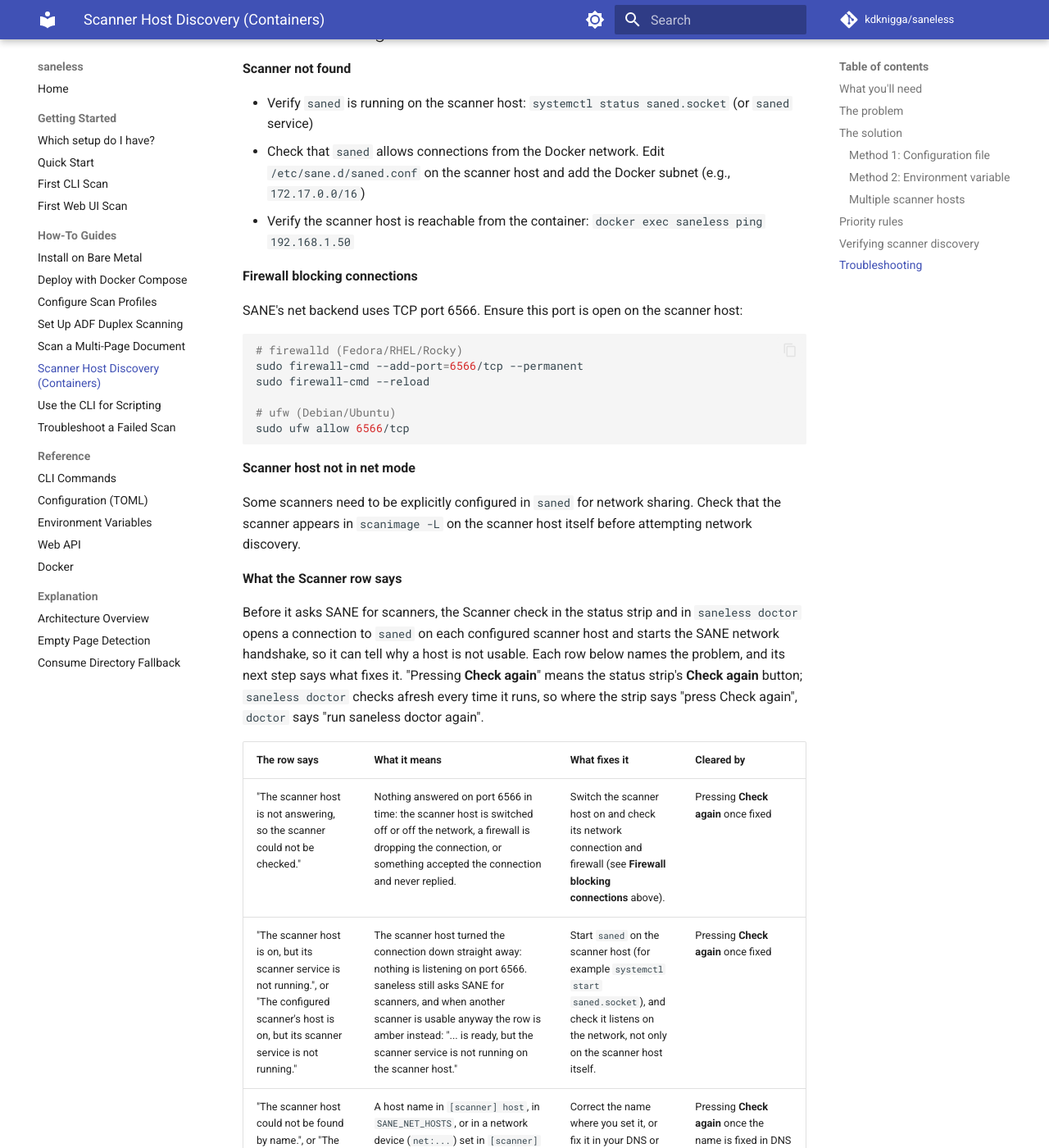
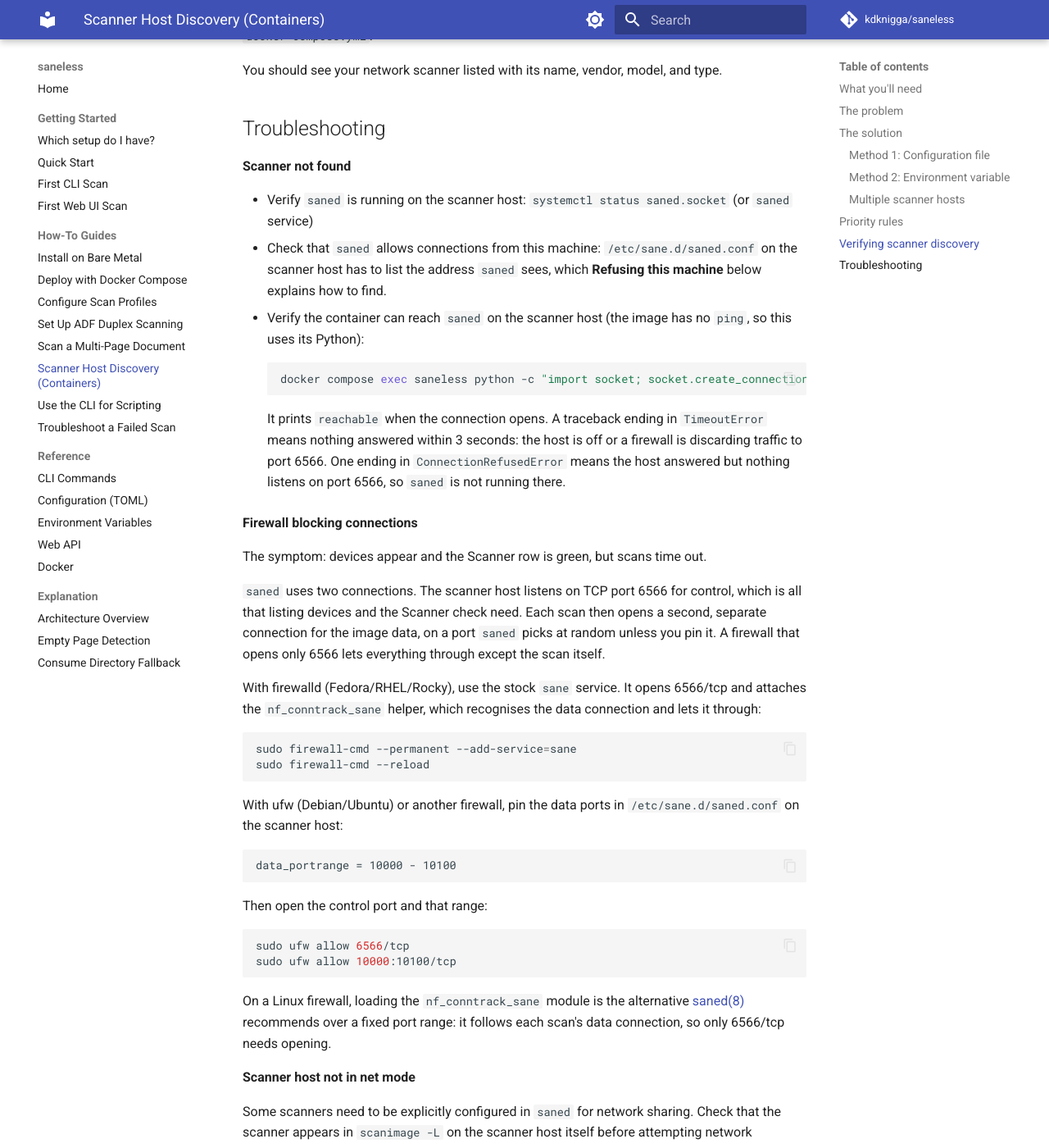
Before and after one commit to kdknigga/saneless, an MkDocs documentation site: the page built from docs/how-to/scanner-host-discovery.md, in a window 1280 px wide and 1400 px high, scrolled down 2124 px. Shown: the whole window at 82% size. Built offline with MkDocs 1.6.1 and Material for MkDocs 9.7.7, drawn with Linux system fonts in a browser that asks for light colours; comment, search, counter and statistics services are not loaded; some of the changed text lies outside the part shown.

Commit message:
docs(49-03): saned firewall and container troubleshooting that work
- Firewall advice covers saned's data connection: firewalld's stock
  sane service (6566/tcp plus nf_conntrack_sane), or a pinned
  data_portrange opened alongside 6566/tcp for ufw and others; names
  the green-row-but-scans-time-out symptom (M-36)
- Container commands run as written in the compose deployment:
  docker compose exec/restart saneless, a Python socket probe in place
  of ping (N-69, D-15)
- saned.conf allow line comes from docker network inspect
  <project>_default for a same-host saned, the Docker host's LAN
  address for a remote one, instead of a fixed 172.17.0.0/16 (D-15)
- USB wording is the image's design choice, not an impossibility (D-15)
- 'dropping' reworded to 'discarding' in two sentences so the plan's
  'ping ' grep gate does not match prose

Co-Authored-By: Claude Opus 5.5 (1M context) <noreply@anthropic.com>
Claude-Session: https://claude.ai/code/session_013CxQxLcnRUSK9XY3SKundu

````diff
--- a/docs/how-to/scanner-host-discovery.md
+++ b/docs/how-to/scanner-host-discovery.md
@@ -10,7 +10,7 @@ Configure saneless running inside a Docker container to detect network scanners
 
 ## The problem
 
-Docker containers cannot access USB scanners attached to the host. Network scanners require SANE's net backend to know which hosts to probe, but containers do not inherit the host's `/etc/sane.d/net.conf`.
+The saneless image reaches every scanner over the network. By design it ships only SANE's `net` and `escl` backends and no USB backend, so a scanner plugged into the Docker host by USB needs `saned` running on that host, and saneless reaches it through `saned` like any other scanner host (see [Which setup do I have?](../getting-started/which-setup.md)). SANE's net backend has to be told which hosts to probe, and the container does not inherit the host's `/etc/sane.d/net.conf`.
 
 ## The solution
 
@@ -66,8 +66,10 @@ When `[scanner] device` is set, the Scanner check looks for that device by name
 After starting the container, verify that scanners are discovered:
 
 ```bash
-docker exec saneless saneless devices
+docker compose exec saneless saneless devices
 ```
+
+Run it, and the other `docker compose` commands on this page, from the directory that holds your `docker-compose.yml`.
 
 You should see your network scanner listed with its name, vendor, model, and type.
 
@@ -76,21 +78,42 @@ You should see your network scanner listed with its name, vendor, model, and typ
 **Scanner not found**
 
 - Verify `saned` is running on the scanner host: `systemctl status saned.socket` (or `saned` service)
-- Check that `saned` allows connections from the Docker network. Edit `/etc/sane.d/saned.conf` on the scanner host and add the Docker subnet (e.g., `172.17.0.0/16`)
-- Verify the scanner host is reachable from the container: `docker exec saneless ping 192.168.1.50`
+- Check that `saned` allows connections from this machine: `/etc/sane.d/saned.conf` on the scanner host has to list the address `saned` sees, which **Refusing this machine** below explains how to find.
+- Verify the container can reach `saned` on the scanner host (the image has no `ping`, so this uses its Python):
+
+    ```bash
+    docker compose exec saneless python -c "import socket; socket.create_connection(('192.168.1.50', 6566), 3); print('reachable')"
+    ```
+
+    It prints `reachable` when the connection opens. A traceback ending in `TimeoutError` means nothing answered within 3 seconds: the host is off or a firewall is discarding traffic to port 6566. One ending in `ConnectionRefusedError` means the host answered but nothing listens on port 6566, so `saned` is not running there.
 
 **Firewall blocking connections**
 
-SANE's net backend uses TCP port 6566. Ensure this port is open on the scanner host:
+The symptom: devices appear and the Scanner row is green, but scans time out.
+
+`saned` uses two connections. The scanner host listens on TCP port 6566 for control, which is all that listing devices and the Scanner check need. Each scan then opens a second, separate connection for the image data, on a port `saned` picks at random unless you pin it. A firewall that opens only 6566 lets everything through except the scan itself.
+
+With firewalld (Fedora/RHEL/Rocky), use the stock `sane` service. It opens 6566/tcp and attaches the `nf_conntrack_sane` helper, which recognises the data connection and lets it through:
 
 ```bash
-# firewalld (Fedora/RHEL/Rocky)
-sudo firewall-cmd --add-port=6566/tcp --permanent
+sudo firewall-cmd --permanent --add-service=sane
 sudo firewall-cmd --reload
+```
 
-# ufw (Debian/Ubuntu)
+With ufw (Debian/Ubuntu) or another firewall, pin the data ports in `/etc/sane.d/saned.conf` on the scanner host:
+
+```text
+data_portrange = 10000 - 10100
+```
+
+Then open the control port and that range:
+
+```bash
 sudo ufw allow 6566/tcp
+sudo ufw allow 10000:10100/tcp
 ```
+
+On a Linux firewall, loading the `nf_conntrack_sane` module is the alternative [saned(8)](http://www.sane-project.org/man/saned.8.html) recommends over a fixed port range: it follows each scan's data connection, so only 6566/tcp needs opening.
 
 **Scanner host not in net mode**
 
@@ -103,7 +126,7 @@ Before it asks SANE for scanners, the Scanner check in the status strip and in `
 
 | The row says | What it means | What fixes it | Cleared by |
 |--------------|---------------|---------------|------------|
-| "The scanner host is not answering, so the scanner could not be checked." | Nothing answered on port 6566 in time: the scanner host is switched off or off the network, a firewall is dropping the connection, or something accepted the connection and never replied. | Switch the scanner host on and check its network connection and firewall (see **Firewall blocking connections** above). | Pressing **Check again** once fixed |
+| "The scanner host is not answering, so the scanner could not be checked." | Nothing answered on port 6566 in time: the scanner host is switched off or off the network, a firewall is discarding the connection, or something accepted the connection and never replied. | Switch the scanner host on and check its network connection and firewall (see **Firewall blocking connections** above). | Pressing **Check again** once fixed |
 | "The scanner host is on, but its scanner service is not running.", or "The configured scanner's host is on, but its scanner service is not running." | The scanner host turned the connection down straight away: nothing is listening on port 6566. saneless still asks SANE for scanners, and when another scanner is usable anyway the row is amber instead: "... is ready, but the scanner service is not running on the scanner host." | Start `saned` on the scanner host (for example `systemctl start saned.socket`), and check it listens on the network, not only on the scanner host itself. | Pressing **Check again** once fixed |
 | "The scanner host could not be found by name.", or "The configured scanner's host could not be found by name." | A host name in `[scanner] host`, in `SANE_NET_HOSTS`, or in a network device (`net:...`) set in `[scanner] device` could not be looked up. | Correct the name where you set it, or fix it in your DNS or `/etc/hosts`. When `SANE_NET_HOSTS` is set, it is used instead of `[scanner] host`, so correct it there. | Pressing **Check again** once the name is fixed in DNS or `/etc/hosts`; restarting saneless after changing `[scanner] host`, `[scanner] device` or `SANE_NET_HOSTS` |
 | "The scanner host is refusing this machine.", or in amber "... is ready, but the scanner host is refusing this machine." | `saned` on the scanner host is turning this machine away, because this machine's address is not in its access list. | Add this machine's address to `/etc/sane.d/saned.conf` on the scanner host (see below). | Pressing **Check again** once fixed |
@@ -117,9 +140,21 @@ Before it asks SANE for scanners, the Scanner check in the status strip and in `
 
 With several scanner hosts, the row reports the worst problem and counts the hosts that have it, for example "1 of 2 scanner hosts is refusing this machine". When a usable scanner is visible anyway, a host problem is shown in amber as "... is ready, but ..." rather than in red, because scanning still works. The row never names a host, an address or a device id, because the status strip is visible to everyone on your network.
 
-**Refusing this machine.** `saned` checks every new connection against `/etc/sane.d/saned.conf` on the scanner host, which lists the addresses allowed to use it. Add the address `saned` sees for this machine: for saneless in a container on the same machine as `saned`, that is the Docker network's subnet (for example `172.17.0.0/16`); for a container reaching a different machine, it is usually the Docker host's own address. `saned`'s log on the scanner host names the address it turned away, in a line such as `access by host 192.168.1.20 denied`. There is no need to restart `saned`: it reads `saned.conf` afresh for each connection.
+**Refusing this machine.** `saned` checks every new connection against `/etc/sane.d/saned.conf` on the scanner host, which lists the addresses allowed to use it. Add the address `saned` sees for this machine:
 
-**Why some rows say restart saneless.** saneless asks SANE for scanners in a fresh, short-lived process every time. So a scanner host name that becomes resolvable, a scanner service that starts, and a scanner that is switched on or plugged in are all picked up the next time you press **Check again**, with no restart. The server also restarts its own connection to SANE at the start of every scan, so the next scan recovers too. A restart is only needed after you change saneless's own settings, such as `[scanner] host`, `[scanner] device` or `SANE_NET_HOSTS`, because saneless reads them when it starts. In Docker, restart it with `docker restart saneless`.
+- For saneless in a container on the same machine as `saned`, it is an address on the network Compose made for your project, so allow that network's subnet. Compose names the network `<project>_default`, where the project name defaults to the name of the directory holding `docker-compose.yml`: a project in `saneless/` gets `saneless_default`. Print the subnet from that directory, replacing `<project>` with your project's name:
+
+    ```bash
+    docker network inspect <project>_default --format '{{range .IPAM.Config}}{{.Subnet}}{{end}}'
+    ```
+
+    Add the subnet it prints, such as `172.18.0.0/16`, as a line of its own in `saned.conf`.
+
+- For a container reaching `saned` on a different machine, `saned` sees the Docker host's own LAN address, so add that address.
+
+`saned`'s log on the scanner host names the address it turned away, in a line such as `access by host 192.168.1.20 denied`. There is no need to restart `saned`: it reads `saned.conf` afresh for each connection.
+
+**Why some rows say restart saneless.** saneless asks SANE for scanners in a fresh, short-lived process every time. So a scanner host name that becomes resolvable, a scanner service that starts, and a scanner that is switched on or plugged in are all picked up the next time you press **Check again**, with no restart. The server also restarts its own connection to SANE at the start of every scan, so the next scan recovers too. A restart is only needed after you change saneless's own settings, such as `[scanner] host`, `[scanner] device` or `SANE_NET_HOSTS`, because saneless reads them when it starts. In Docker, restart it with `docker compose restart saneless`.
 
 **The configured scanner's own host.** When `[scanner] device` is a network device (`net:host:...`), the check also tests that device's scanner host in advance on port 6566, where SANE will open the device, even if it is not in `SANE_NET_HOSTS` or `[scanner] host`, or is listed there with a different port. If that host is not answering, the row says so and the check stops there, because SANE would wait on the host until saneless stopped the listing. A host whose scanner service is not running answers at once, so the check still asks SANE for scanners and reports that host with its own row.
 
````
